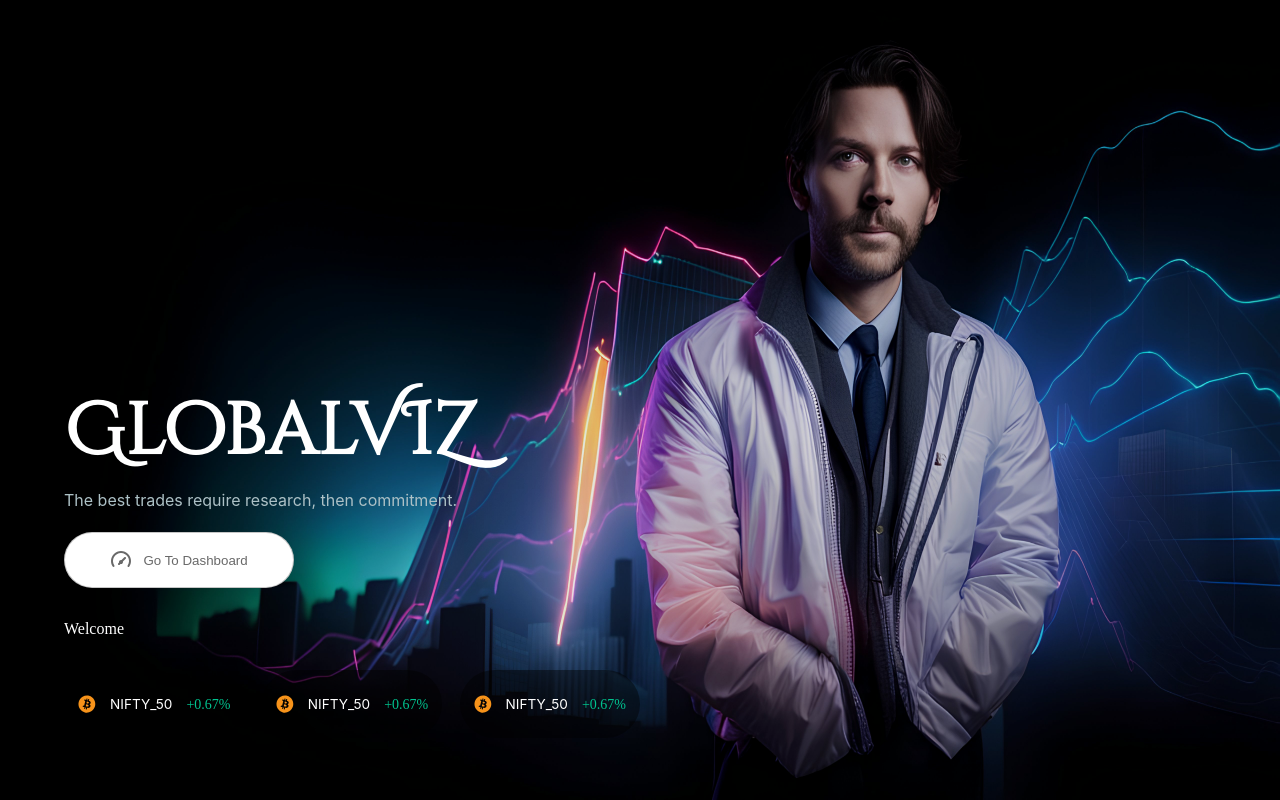
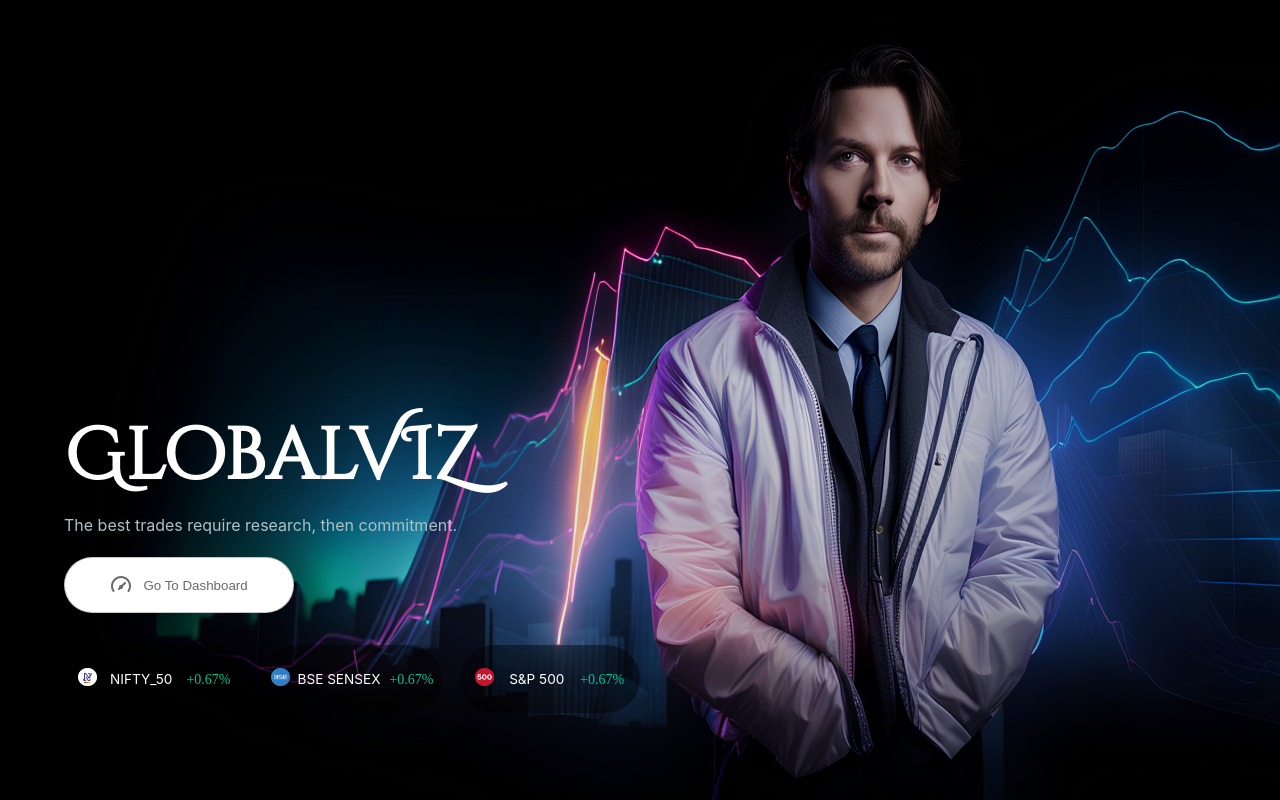
Before and after one commit to Avenster/Stock_Dash, a Node server app: template views/home.ejs in a window 1280 px wide. Run offline with Node 20, Linux system fonts and the light colour scheme; the template is opened without the code that fills it, so the values that code supplies are empty.

Commit message:
frontpage

```diff
--- a/server.js
+++ b/server.js
@@ -16,14 +16,13 @@
         const response = await axios.get('http://127.0.0.1:3020/price');
         const bitcoinPriceData = response.data;
         // const bitcoinPrice = parseFloat(bitcoinPriceData['bpi']['USD']['rate'].replace(',', ''));
-        const bitcoinPrice = bitcoinPriceData.prices[0];
-        console.log(bitcoinPrice);
+        const nifty = bitcoinPriceData.home_price[0];
+        const bse = bitcoinPriceData.home_price[1];
+        const sp = bitcoinPriceData.home_price[2];
 
-        let data = {
-            name: 'Dyuti Dasmahapatra',
-            type: 'chomu'
-        };
-        res.render('home', { data: data, bitcoinPrice: bitcoinPrice });
+
+
+        res.render('home', { nifty:nifty,bse:bse,sp:sp });
     } catch (error) {
         console.error('Error fetching Bitcoin price:', error);
         res.status(500).send('Error fetching Bitcoin price');
--- a/views/home.ejs
+++ b/views/home.ejs
@@ -1,13 +1,18 @@
 <!DOCTYPE html>
 <html lang="en">
+
 <head>
     <title>GlobalVIZ</title>
     <link rel="stylesheet" href="style.css">
 </head>
+
 <body>
+    <style>
+
+    </style>
     <script>
         function reloadPage() {
-            setTimeout(function() {
+            setTimeout(function () {
                 window.location.reload();
             }, 30000);
         }
@@ -20,16 +25,22 @@
         <div class="home-1">
             <h1>GlobalVIZ</h1>
             <p>The best trades require research, then commitment.</p>
-        <button><a href="index"><p><img src="Vector.svg" alt=""></p><span> Go To Dashboard</span></a></button>
-        <a>Welcome <%= data.name %></a>
+            <button><a href="index">
+                    <p><img src="Vector.svg" alt=""></p><span> Go To Dashboard</span>
+                </a></button>
+
             <div class="indices">
                 <div class="nifty">
                     <div class="bit">
-                    <img src="bit.svg" alt="">
+                        <div class="rounded-image">
+                            <img src="nifty501.png" alt="" style="width: 105%; height: 105%;">
+                        </div>
                     </div>
                     <div>
                         <p>NIFTY_50</p>
-                    <p><%= bitcoinPrice %></p>
+                        <p>
+                            <%= nifty %>
+                        </p>
                     </div>
                     <div>
                         <a href="#">
@@ -40,11 +51,16 @@
                 </div>
                 <div class="nifty">
                     <div class="bit">
-                    <img src="bit.svg" alt="">
+                        <div class="rounded-image">
+                            <img src="bse1.png" alt="" style="width: 105%; height: 105%;">
+                        </div>
+
                     </div>
                     <div>
-                    <p>NIFTY_50</p>
-                    <p><%= bitcoinPrice %></p>
+                        <p>BSE SENSEX</p>
+                        <p>
+                            <%= bse %>
+                        </p>
                     </div>
                     <div>
                         <a href="#">
@@ -55,11 +71,15 @@
                 </div>
                 <div class="nifty">
                     <div class="bit">
-                    <img src="bit.svg" alt="">
+                        <div class="rounded-image">
+                            <img src="sp.png" alt="" style="width: 105%; height: 105%;">
+                        </div>
                     </div>
                     <div>
-                    <p>NIFTY_50</p>
-                    <p><%= bitcoinPrice %></p>
+                        <p>S&P 500</p>
+                        <p>
+                            <%= sp %>
+                        </p>
                     </div>
                     <div>
                         <a href="#">
@@ -72,4 +92,5 @@
         </div>
     </div>
 </body>
+
 </html>
```
Also changed, not shown: views/index.ejs (+14 -3 lines), views/sp500.ejs (+10 -0 lines), public/bse.png (added), public/bse1.png (added), public/nifty50.png (added), public/nifty501.png (added), public/sp.png (added), 3 other files. Lines whose indentation alone changed are shown as unchanged.
